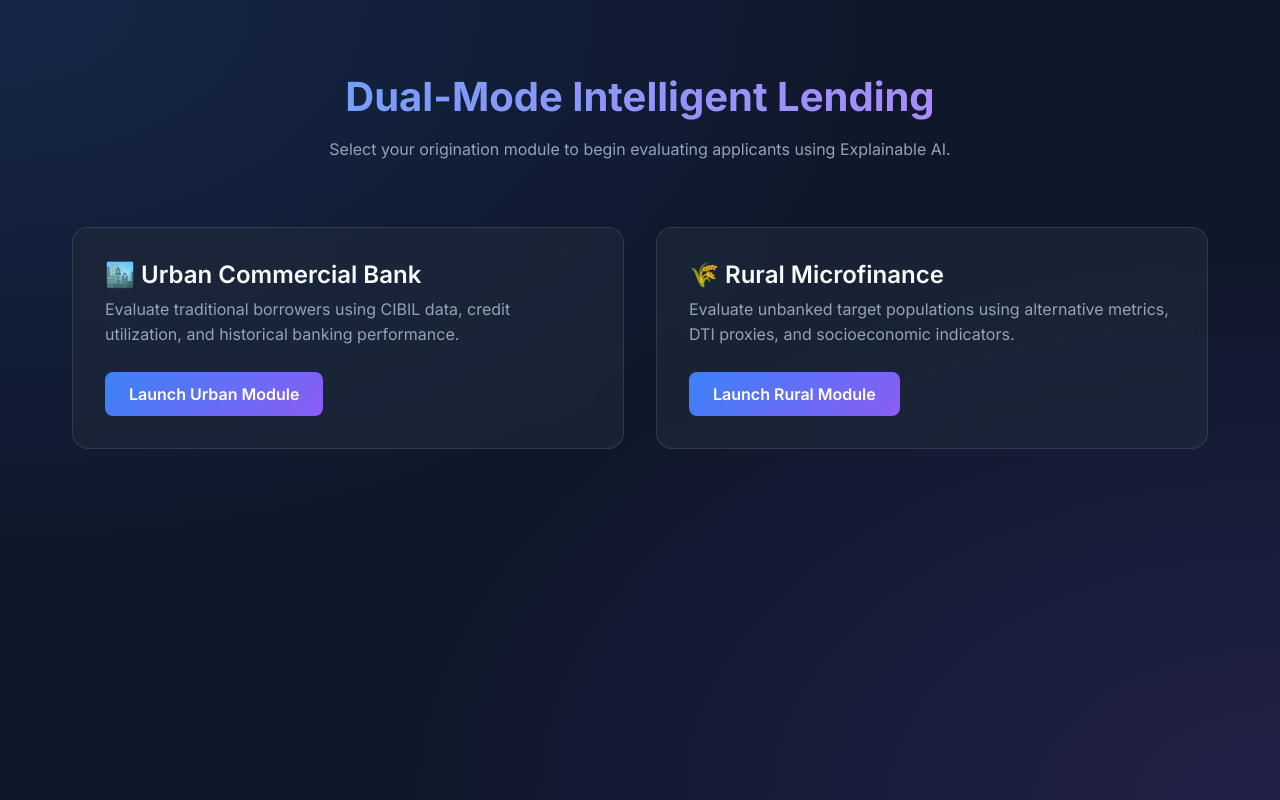
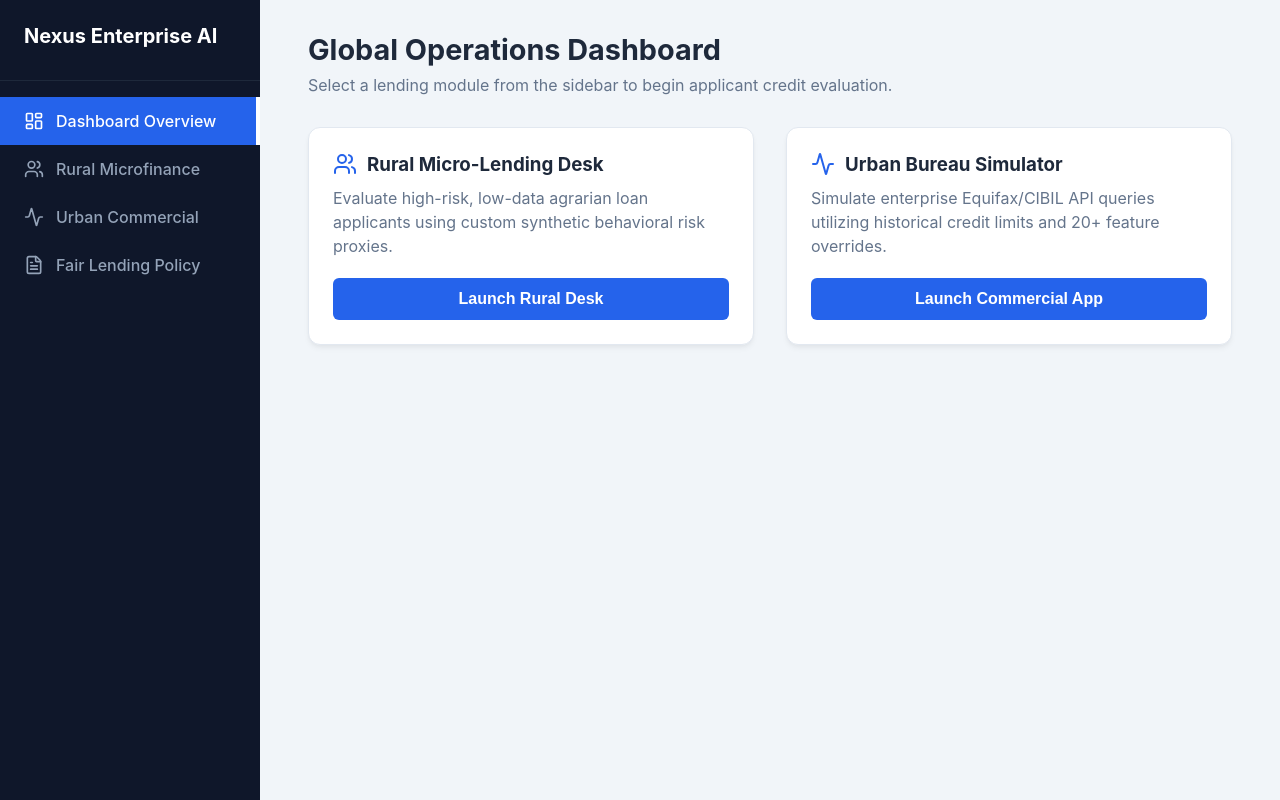
Before and after one commit to Nava-deep-18/Dual_Mode_AI_Lending_System, a React (Vite) app in the folder frontend/: page / in a window 1280 px wide. Built offline with nearby package versions, Linux system fonts and the light colour scheme.

Commit message:
ui changes

```diff
--- a/frontend/package.json
+++ b/frontend/package.json
@@ -11,9 +11,11 @@
   },
   "dependencies": {
     "axios": "^1.14.0",
+    "lucide-react": "^1.7.0",
     "react": "^19.2.4",
     "react-dom": "^19.2.4",
-    "react-router-dom": "^7.14.0"
+    "react-router-dom": "^7.14.0",
+    "recharts": "^3.8.1"
   },
   "devDependencies": {
     "@eslint/js": "^9.39.4",
--- a/frontend/src/App.jsx
+++ b/frontend/src/App.jsx
@@ -1,50 +1,96 @@
 import React from 'react'
-import { Routes, Route, Link } from 'react-router-dom'
+import { Routes, Route, Link, useLocation } from 'react-router-dom'
+import { LayoutDashboard, Users, Activity, FileText } from 'lucide-react'
 import './index.css'
 import RuralApp from './RuralApp.jsx'
 import UrbanApp from './UrbanApp.jsx'
 
+const Sidebar = () => {
+  const location = useLocation();
+  const path = location.pathname;
 
-// -----------------------------------------
-// LANDING PAGE (The Portal)
-// -----------------------------------------
-const LandingPage = () => {
   return (
-    <div className="app-container">
-      <header className="landing-header">
-        <h1>Dual-Mode Intelligent Lending</h1>
-        <p>Select your origination module to begin evaluating applicants using Explainable AI.</p>
-      </header>
+    <div className="sidebar">
+      <div className="sidebar-header">
+        Nexus Enterprise AI
+      </div>
+      <nav>
+        <Link to="/" className={`nav-link ${path === '/' ? 'active' : ''}`}>
+          <LayoutDashboard size={20} />
+          Dashboard Overview
+        </Link>
+        <Link to="/rural" className={`nav-link ${path === '/rural' ? 'active' : ''}`}>
+          <Users size={20} />
+          Rural Microfinance
+        </Link>
+        <Link to="/urban" className={`nav-link ${path === '/urban' ? 'active' : ''}`}>
+          <Activity size={20} />
+          Urban Commercial
+        </Link>
+        <Link to="/compliance" className={`nav-link ${path === '/compliance' ? 'active' : ''}`}>
+          <FileText size={20} />
+          Fair Lending Policy
+        </Link>
+      </nav>
+    </div>
+  );
+};
 
-      <div className="module-grid">
-        {/* Urban Card */}
-        <div className="glass-panel">
-          <h2>🏙️ Urban Commercial Bank</h2>
-          <p>Evaluate traditional borrowers using CIBIL data, credit utilization, and historical banking performance.</p>
-          <Link to="/urban" className="btn-primary">Launch Urban Module</Link>
+const DashboardHome = () => (
+  <div>
+    <div className="page-header">
+      <h1>Global Operations Dashboard</h1>
+      <p>Select a lending module from the sidebar to begin applicant credit evaluation.</p>
     </div>
 
-        {/* Rural Card */}
-        <div className="glass-panel">
-          <h2>🌾 Rural Microfinance</h2>
-          <p>Evaluate unbanked target populations using alternative metrics, DTI proxies, and socioeconomic indicators.</p>
-          <Link to="/rural" className="btn-primary">Launch Rural Module</Link>
+    <div style={{ display: 'grid', gridTemplateColumns: 'minmax(300px, 1fr) minmax(300px, 1fr)', gap: '2rem' }}>
+      <div className="card">
+        <h3 style={{ display: 'flex', alignItems: 'center', gap: '10px', margin: 0 }}><Users color="var(--primary-blue)" /> Rural Micro-Lending Desk</h3>
+        <p style={{ color: 'var(--text-muted)', marginTop: '10px', marginBottom: '20px', lineHeight: '1.5' }}>
+          Evaluate high-risk, low-data agrarian loan applicants using custom synthetic behavioral risk proxies.
+        </p>
+        <Link to="/rural">
+          <button className="btn-primary">Launch Rural Desk</button>
+        </Link>
+      </div>
+
+      <div className="card">
+        <h3 style={{ display: 'flex', alignItems: 'center', gap: '10px', margin: 0 }}><Activity color="var(--primary-blue)" /> Urban Bureau Simulator</h3>
+        <p style={{ color: 'var(--text-muted)', marginTop: '10px', marginBottom: '20px', lineHeight: '1.5' }}>
+          Simulate enterprise Equifax/CIBIL API queries utilizing historical credit limits and 20+ feature overrides.
+        </p>
+        <Link to="/urban">
+          <button className="btn-primary">Launch Commercial App</button>
+        </Link>
       </div>
     </div>
   </div>
 );
-};
 
-// -----------------------------------------
-// ROUTER WRAPPER
-// -----------------------------------------
-function App() {
+const App = () => {
   return (
+    <div className="app-wrapper">
+      <Sidebar />
+      <div className="main-content">
         <Routes>
-      <Route path="/" element={<LandingPage />} />
+          <Route path="/" element={<DashboardHome />} />
           <Route path="/rural" element={<RuralApp />} />
           <Route path="/urban" element={<UrbanApp />} />
+          <Route path="/compliance" element={
+            <div>
+               <div className="page-header">
+                 <h1>Compliance & Ethics</h1>
+                 <p>AI Bias Reporting Dashboard</p>
+               </div>
+               <div className="card">
+                 <h3 style={{margin:0}}>Module In Development</h3>
+                 <p style={{marginTop: '10px'}}>This module will surface historical AI approvals vs demographic proxies soon.</p>
+               </div>
+            </div>
+          } />
         </Routes>
+      </div>
+    </div>
   )
 }
 
--- a/frontend/src/index.css
+++ b/frontend/src/index.css
@@ -1,105 +1,169 @@
-@import url('https://fonts.googleapis.com/css2?family=Inter:wght@300;400;600;700&display=swap');
+:root {
+  --bg-main: #f1f5f9;
+  --bg-card: #ffffff;
+  --sidebar-bg: #0f172a;
+  --sidebar-text: #94a3b8;
+  --sidebar-hover: #1e293b;
+  --sidebar-active: #ffffff;
 
-:root {
-  --bg-dark: #0f172a;
-  --bg-panel: rgba(30, 41, 59, 0.7);
-  --text-main: #f8fafc;
-  --text-muted: #94a3b8;
-  --accent-blue: #3b82f6;
-  --accent-purple: #8b5cf6;
-  --glass-border: rgba(255, 255, 255, 0.1);
-}
+  --text-dark: #1e293b;
+  --text-muted: #64748b;
 
-* {
-  box-sizing: border-box;
-  margin: 0;
-  padding: 0;
+  --primary-blue: #2563eb;
+  --primary-hover: #1d4ed8;
+
+  --success: #10b981;
+  --warning: #f59e0b;
+  --danger: #ef4444;
+
+  --border-light: #e2e8f0;
 }
 
 body {
-  font-family: 'Inter', sans-serif;
-  background-color: var(--bg-dark);
-  color: var(--text-main);
-  min-height: 100vh;
-  background-image:
-    radial-gradient(at 0% 0%, rgba(59, 130, 246, 0.15) 0px, transparent 50%),
-    radial-gradient(at 100% 100%, rgba(139, 92, 246, 0.15) 0px, transparent 50%);
-  background-attachment: fixed;
+  margin: 0;
+  font-family: 'Inter', -apple-system, BlinkMacSystemFont, "Segoe UI", Roboto, sans-serif;
+  background-color: var(--bg-main);
+  color: var(--text-dark);
 }
 
-/* Glassmorphism Utilities */
-.glass-panel {
-  background: var(--bg-panel);
-  backdrop-filter: blur(12px);
-  -webkit-backdrop-filter: blur(12px);
-  border: 1px solid var(--glass-border);
-  border-radius: 16px;
-  padding: 2rem;
-  transition: transform 0.3s ease, box-shadow 0.3s ease, border-color 0.3s ease;
+.app-wrapper {
+  display: flex;
+  height: 100vh;
+  width: 100vw;
+  overflow: hidden;
 }
 
-.glass-panel:hover {
-  transform: translateY(-5px);
-  box-shadow: 0 10px 30px rgba(0, 0, 0, 0.5);
-  border-color: rgba(255, 255, 255, 0.2);
+.sidebar {
+  width: 260px;
+  background-color: var(--sidebar-bg);
+  color: var(--sidebar-text);
+  display: flex;
+  flex-direction: column;
+  padding: 1.5rem 0;
 }
 
-/* Typography */
-h1 {
-  font-size: 2.5rem;
+.sidebar-header {
+  padding: 0 1.5rem 2rem 1.5rem;
+  font-size: 1.25rem;
   font-weight: 700;
+  color: white;
+  border-bottom: 1px solid #1e293b;
   margin-bottom: 1rem;
-  background: linear-gradient(to right, #60a5fa, #c084fc);
-  -webkit-background-clip: text;
-  -webkit-text-fill-color: transparent;
 }
 
-h2 {
-  font-size: 1.5rem;
-  font-weight: 600;
-  margin-bottom: 0.5rem;
+.nav-link {
+  padding: 0.875rem 1.5rem;
+  display: flex;
+  align-items: center;
+  gap: 12px;
+  color: var(--sidebar-text);
+  text-decoration: none;
+  font-weight: 500;
+  transition: all 0.2s;
 }
 
-p {
-  color: var(--text-muted);
-  line-height: 1.6;
+.nav-link:hover {
+  background-color: var(--sidebar-hover);
+  color: var(--sidebar-active);
 }
 
-/* Layout */
-.app-container {
-  max-width: 1200px;
-  margin: 0 auto;
-  padding: 2rem;
+.nav-link.active {
+  background-color: var(--primary-blue);
+  color: white;
+  border-right: 4px solid white;
 }
 
-.landing-header {
-  text-align: center;
-  margin-top: 5vh;
-  margin-bottom: 4rem;
+.main-content {
+  flex: 1;
+  overflow-y: auto;
+  padding: 2rem 3rem;
 }
 
-.module-grid {
-  display: grid;
-  grid-template-columns: repeat(auto-fit, minmax(300px, 1fr));
-  gap: 2rem;
-  margin-top: 2rem;
+.page-header {
+  margin-bottom: 2rem;
 }
 
-/* Buttons */
+.page-header h1 {
+  margin: 0;
+  font-size: 1.8rem;
+  color: var(--text-dark);
+}
+
+.page-header p {
+  color: var(--text-muted);
+  margin-top: 0.5rem;
+}
+
+.card {
+  background: var(--bg-card);
+  border-radius: 12px;
+  padding: 1.5rem;
+  box-shadow: 0 4px 6px -1px rgba(0, 0, 0, 0.05), 0 2px 4px -1px rgba(0, 0, 0, 0.03);
+  border: 1px solid var(--border-light);
+  margin-bottom: 1.5rem;
+}
+
+.form-control {
+  width: 100%;
+  padding: 0.625rem 0.75rem;
+  border-radius: 6px;
+  border: 1px solid var(--border-light);
+  background-color: #f8fafc;
+  color: var(--text-dark);
+  font-size: 0.95rem;
+  font-family: inherit;
+  transition: border-color 0.2s;
+  box-sizing: border-box;
+}
+
+.form-control:focus {
+  outline: none;
+  border-color: var(--primary-blue);
+  box-shadow: 0 0 0 3px rgba(37, 99, 235, 0.1);
+}
+
 .btn-primary {
-  display: inline-block;
-  background: linear-gradient(135deg, var(--accent-blue), var(--accent-purple));
+  background-color: var(--primary-blue);
   color: white;
+  border: none;
   padding: 0.75rem 1.5rem;
-  border-radius: 8px;
+  border-radius: 6px;
   font-weight: 600;
-  text-decoration: none;
-  border: none;
   cursor: pointer;
-  margin-top: 1.5rem;
-  transition: opacity 0.2s ease;
+  width: 100%;
+  transition: background-color 0.2s;
+  font-size: 1rem;
 }
 
 .btn-primary:hover {
-  opacity: 0.9;
+  background-color: var(--primary-hover);
 }
+
+.btn-primary:disabled {
+  opacity: 0.6;
+  cursor: not-allowed;
+}
+
+.status-badge {
+  padding: 4px 10px;
+  border-radius: 12px;
+  font-size: 0.75rem;
+  font-weight: 600;
+  letter-spacing: 0.5px;
+  text-transform: uppercase;
+}
+
+.status-safe {
+  background: rgba(16, 185, 129, 0.1);
+  color: #059669;
+}
+
+.status-danger {
+  background: rgba(239, 68, 68, 0.1);
+  color: #dc2626;
+}
+
+.status-warning {
+  background: rgba(245, 158, 11, 0.1);
+  color: #d97706;
+}
```
Also changed, not shown: 1 other file (tests, documents, lock files or other folders). Lines whose indentation alone changed are shown as unchanged.
